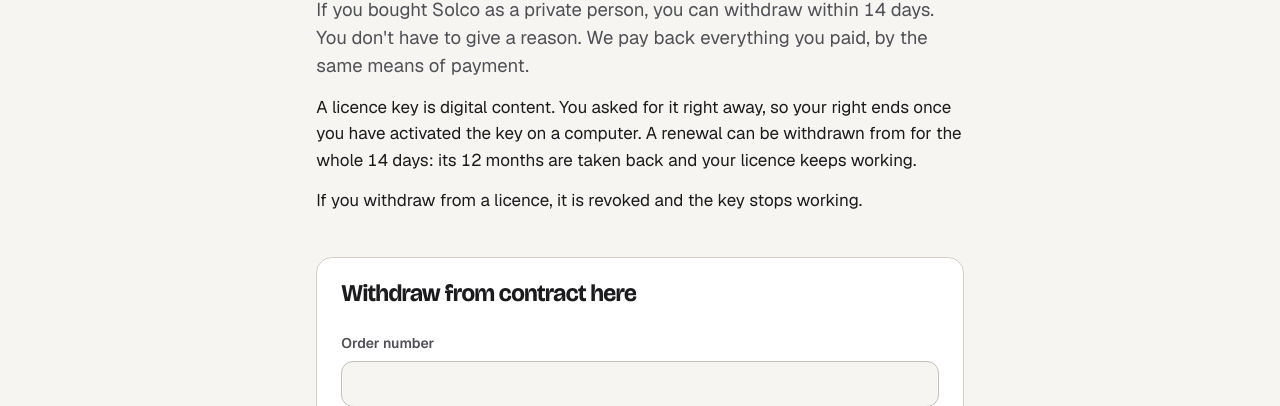
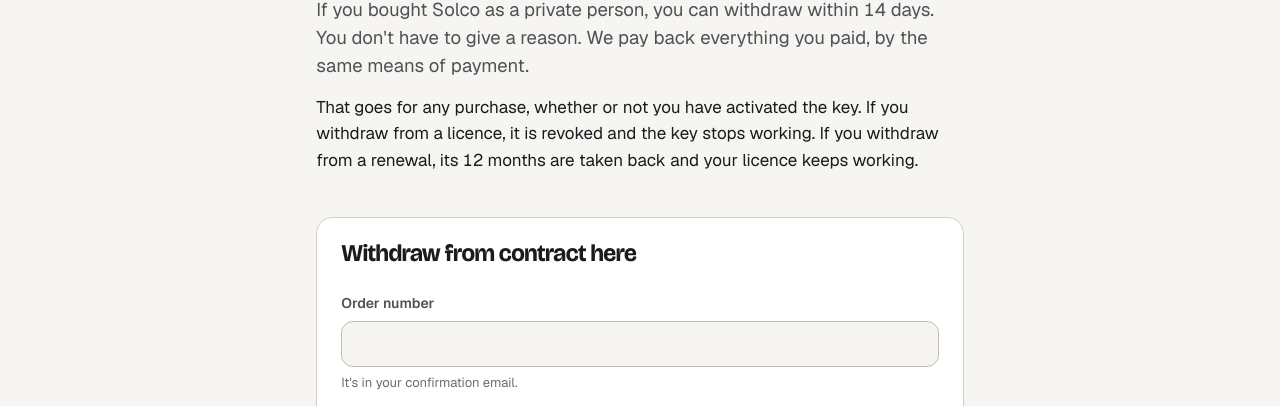
Before and after one commit to crmne/solco-site, a plain HTML site: page site/withdrawal/index.html in a window 1280 px wide. Shown: the part 329-735 px from the top of the page. Drawn offline with Linux system fonts and the light colour scheme.

Commit message:
Say consumers can withdraw from any purchase for 14 days

```diff
--- a/site/withdrawal/index.html
+++ b/site/withdrawal/index.html
@@ -27,8 +27,7 @@
   <p class="kicker">Right of withdrawal</p>
   <h1>Withdraw from your order</h1>
   <p class="lead">If you bought Solco as a private person, you can withdraw within 14 days. You don't have to give a reason. We pay back everything you paid, by the same means of payment.</p>
-  <p>A licence key is digital content. You asked for it right away, so your right ends once you have activated the key on a computer. A renewal can be withdrawn from for the whole 14 days: its 12 months are taken back and your licence keeps working.</p>
-  <p>If you withdraw from a licence, it is revoked and the key stops working.</p>
+  <p>That goes for any purchase, whether or not you have activated the key. If you withdraw from a licence, it is revoked and the key stops working. If you withdraw from a renewal, its 12 months are taken back and your licence keeps working.</p>
   <form id="withdraw" class="order" novalidate>
     <h2>Withdraw from contract here</h2>
     <label>Order number<input name="reference" autocomplete="off" required><small>It's in your confirmation email.</small></label>
```
